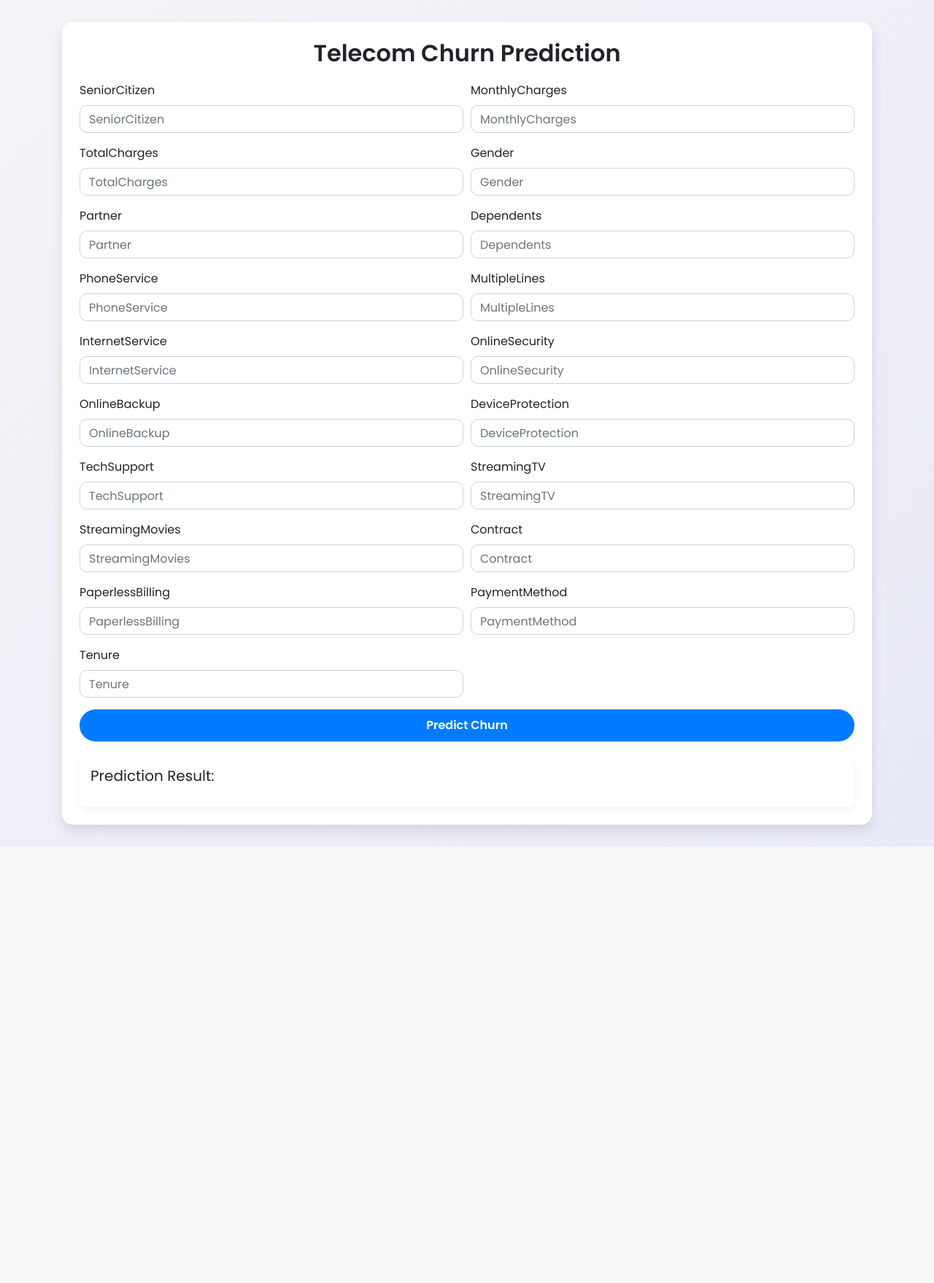
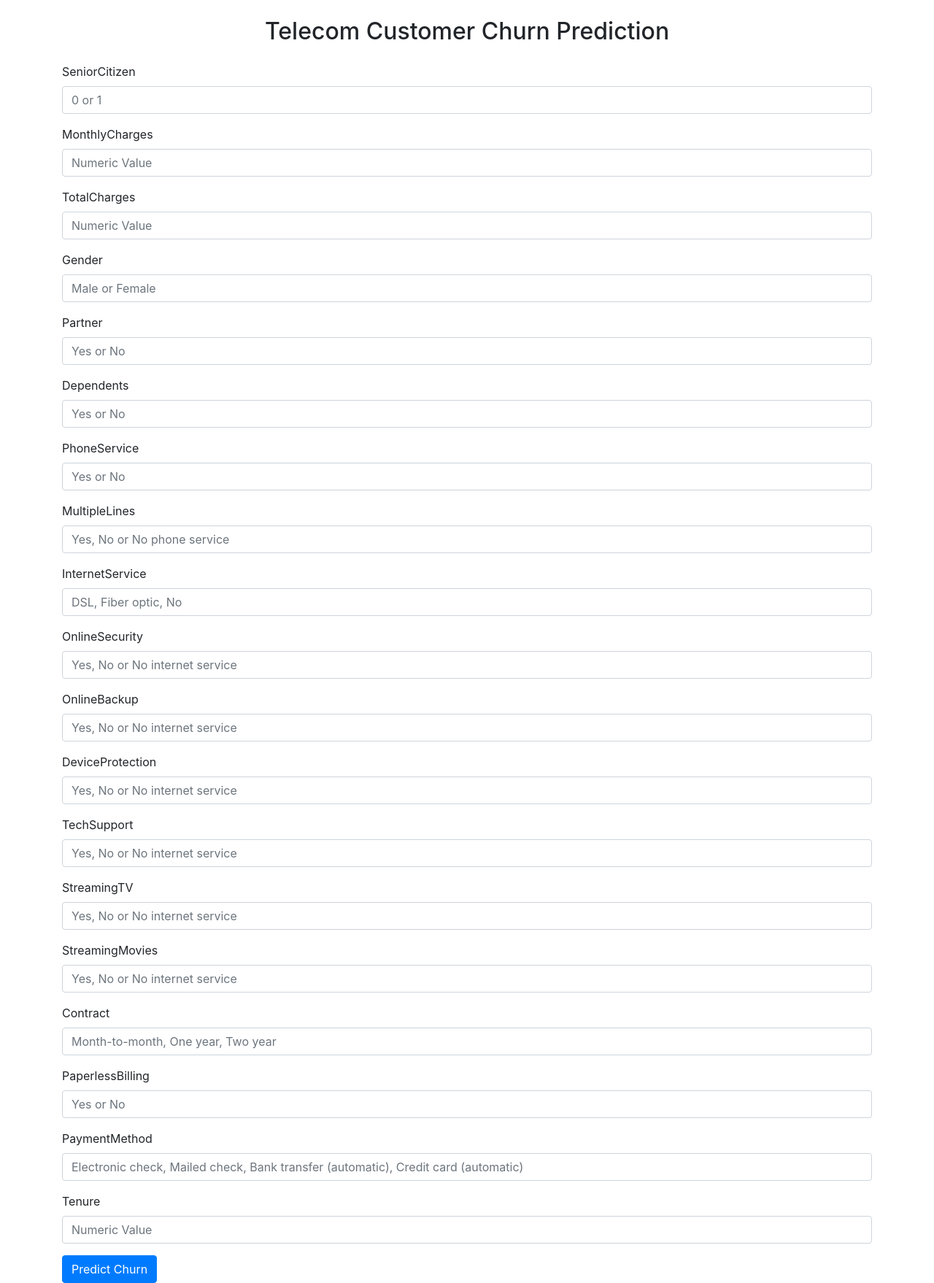
Before and after one commit to astrasourav/Telecom_Churn_Model, a Flask app: page / in a window 1280 px wide. Shown: the whole page at 73% size. Before the commit the page ends 1160 px from the top, so only its background shows below. Run offline with Flask 2, Linux system fonts and the light colour scheme; parts of the project's set-up code (start-up, migrations or seed data) failed here and were passed over; some libraries are stand-ins or nearby versions.

Commit message:
Update home.html

```diff
--- a/templates/home.html
+++ b/templates/home.html
@@ -1,152 +1,101 @@
+
 <!DOCTYPE html>
 <html lang="en">
 <head>
     <meta charset="UTF-8">
-    <title>Churn Prediction</title>
-    <link rel="stylesheet" href="https://maxcdn.bootstrapcdn.com/bootstrap/4.3.1/css/bootstrap.min.css">
-    <link href="https://fonts.googleapis.com/css2?family=Poppins:wght@400;600&display=swap" rel="stylesheet">
-    <style>
-        body {
-            font-family: 'Poppins', sans-serif;
-            background: linear-gradient(135deg, #f3f4f7, #e8eaf6);
-            padding: 30px;
-        }
-
-        .card {
-            border: none;
-            border-radius: 15px;
-            box-shadow: 0 8px 16px rgba(0,0,0,0.1);
-        }
-
-        .form-control {
-            border-radius: 10px;
-        }
-
-        .btn-primary {
-            width: 100%;
-            border-radius: 30px;
-            padding: 10px;
-            font-weight: 600;
-            background: #007bff;
-            border: none;
-        }
-
-        .btn-primary:hover {
-            background: #0056b3;
-        }
-
-        h2 {
-            margin-bottom: 20px;
-            font-weight: 600;
-            text-align: center;
-        }
-
-        .output-box {
-            background: #fff;
-            border-radius: 10px;
-            padding: 15px;
-            margin-top: 20px;
-            box-shadow: 0 4px 8px rgba(0,0,0,0.05);
-        }
-    </style>
+    <meta name="viewport" content="width=device-width, initial-scale=1.0">
+    <title>Telecom Churn Prediction</title>
+    <link rel="stylesheet" href="https://maxcdn.bootstrapcdn.com/bootstrap/4.5.2/css/bootstrap.min.css">
 </head>
 <body>
-
 <div class="container">
-    <div class="card p-4">
-        <h2>Telecom Churn Prediction</h2>
-        <form action="http://localhost:5000/" method="POST">
-
-            <div class="form-row">
-                <div class="form-group col-md-6">
+    <h2 class="mt-4 mb-4 text-center">Telecom Customer Churn Prediction</h2>
+    <form action="/" method="POST">
+        <div class="form-group">
             <label>SeniorCitizen</label>
-                    <input type="text" class="form-control" name="query1" placeholder="SeniorCitizen" value="{{query1}}">
+            <input type="text" class="form-control" name="query1" value="{{query1}}" placeholder="0 or 1" required>
         </div>
-                <div class="form-group col-md-6">
+        <div class="form-group">
             <label>MonthlyCharges</label>
-                    <input type="text" class="form-control" name="query2" placeholder="MonthlyCharges" value="{{query2}}">
+            <input type="text" class="form-control" name="query2" value="{{query2}}" placeholder="Numeric Value" required>
         </div>
-                <div class="form-group col-md-6">
+        <div class="form-group">
             <label>TotalCharges</label>
-                    <input type="text" class="form-control" name="query3" placeholder="TotalCharges" value="{{query3}}">
+            <input type="text" class="form-control" name="query3" value="{{query3}}" placeholder="Numeric Value" required>
         </div>
-                <div class="form-group col-md-6">
+        <div class="form-group">
             <label>Gender</label>
-                    <input type="text" class="form-control" name="query4" placeholder="Gender" value="{{query4}}">
+            <input type="text" class="form-control" name="query4" value="{{query4}}" placeholder="Male or Female" required>
         </div>
-                <div class="form-group col-md-6">
+        <div class="form-group">
             <label>Partner</label>
-                    <input type="text" class="form-control" name="query5" placeholder="Partner" value="{{query5}}">
+            <input type="text" class="form-control" name="query5" value="{{query5}}" placeholder="Yes or No" required>
         </div>
-                <div class="form-group col-md-6">
+        <div class="form-group">
             <label>Dependents</label>
-                    <input type="text" class="form-control" name="query6" placeholder="Dependents" value="{{query6}}">
+            <input type="text" class="form-control" name="query6" value="{{query6}}" placeholder="Yes or No" required>
         </div>
-                <div class="form-group col-md-6">
+        <div class="form-group">
             <label>PhoneService</label>
-                    <input type="text" class="form-control" name="query7" placeholder="PhoneService" value="{{query7}}">
+            <input type="text" class="form-control" name="query7" value="{{query7}}" placeholder="Yes or No" required>
         </div>
-                <div class="form-group col-md-6">
+        <div class="form-group">
             <label>MultipleLines</label>
-                    <input type="text" class="form-control" name="query8" placeholder="MultipleLines" value="{{query8}}">
+            <input type="text" class="form-control" name="query8" value="{{query8}}" placeholder="Yes, No or No phone service" required>
         </div>
-                <div class="form-group col-md-6">
+        <div class="form-group">
             <label>InternetService</label>
-                    <input type="text" class="form-control" name="query9" placeholder="InternetService" value="{{query9}}">
+            <input type="text" class="form-control" name="query9" value="{{query9}}" placeholder="DSL, Fiber optic, No" required>
         </div>
-                <div class="form-group col-md-6">
+        <div class="form-group">
             <label>OnlineSecurity</label>
-                    <input type="text" class="form-control" name="query10" placeholder="OnlineSecurity" value="{{query10}}">
+            <input type="text" class="form-control" name="query10" value="{{query10}}" placeholder="Yes, No or No internet service" required>
         </div>
-                <div class="form-group col-md-6">
+        <div class="form-group">
             <label>OnlineBackup</label>
-                    <input type="text" class="form-control" name="query11" placeholder="OnlineBackup" value="{{query11}}">
+            <input type="text" class="form-control" name="query11" value="{{query11}}" placeholder="Yes, No or No internet service" required>
         </div>
-                <div class="form-group col-md-6">
+        <div class="form-group">
             <label>DeviceProtection</label>
-                    <input type="text" class="form-control" name="query12" placeholder="DeviceProtection" value="{{query12}}">
+            <input type="text" class="form-control" name="query12" value="{{query12}}" placeholder="Yes, No or No internet service" required>
         </div>
-                <div class="form-group col-md-6">
+        <div class="form-group">
             <label>TechSupport</label>
-                    <input type="text" class="form-control" name="query13" placeholder="TechSupport" value="{{query13}}">
+            <input type="text" class="form-control" name="query13" value="{{query13}}" placeholder="Yes, No or No internet service" required>
         </div>
-                <div class="form-group col-md-6">
+        <div class="form-group">
             <label>StreamingTV</label>
-                    <input type="text" class="form-control" name="query14" placeholder="StreamingTV" value="{{query14}}">
+            <input type="text" class="form-control" name="query14" value="{{query14}}" placeholder="Yes, No or No internet service" required>
         </div>
-                <div class="form-group col-md-6">
+        <div class="form-group">
             <label>StreamingMovies</label>
-                    <input type="text" class="form-control" name="query15" placeholder="StreamingMovies" value="{{query15}}">
+            <input type="text" class="form-control" name="query15" value="{{query15}}" placeholder="Yes, No or No internet service" required>
         </div>
-                <div class="form-group col-md-6">
+        <div class="form-group">
             <label>Contract</label>
-                    <input type="text" class="form-control" name="query16" placeholder="Contract" value="{{query16}}">
+            <input type="text" class="form-control" name="query16" value="{{query16}}" placeholder="Month-to-month, One year, Two year" required>
         </div>
-                <div class="form-group col-md-6">
+        <div class="form-group">
             <label>PaperlessBilling</label>
-                    <input type="text" class="form-control" name="query17" placeholder="PaperlessBilling" value="{{query17}}">
+            <input type="text" class="form-control" name="query17" value="{{query17}}" placeholder="Yes or No" required>
         </div>
-                <div class="form-group col-md-6">
+        <div class="form-group">
             <label>PaymentMethod</label>
-                    <input type="text" class="form-control" name="query18" placeholder="PaymentMethod" value="{{query18}}">
+            <input type="text" class="form-control" name="query18" value="{{query18}}" placeholder="Electronic check, Mailed check, Bank transfer (automatic), Credit card (automatic)" required>
         </div>
-                <div class="form-group col-md-6">
+        <div class="form-group">
             <label>Tenure</label>
-                    <input type="text" class="form-control" name="query19" placeholder="Tenure" value="{{query19}}">
+            <input type="text" class="form-control" name="query19" value="{{query19}}" placeholder="Numeric Value" required>
         </div>
-            </div>
-
         <button type="submit" class="btn btn-primary">Predict Churn</button>
     </form>
 
-        <!-- Output Section -->
-        <div class="output-box">
-            <h5>Prediction Result:</h5>
-            <p>{{output1}}</p>
-            <p>{{output2}}</p>
+    {% if output1 %}
+    <div class="alert alert-info mt-4" role="alert">
+        <h4 class="alert-heading">{{ output1 }}</h4>
+        <p>{{ output2 }}</p>
     </div>
+    {% endif %}
 </div>
-</div>
-
 </body>
 </html>
```
Lines whose indentation alone changed are shown as unchanged.
